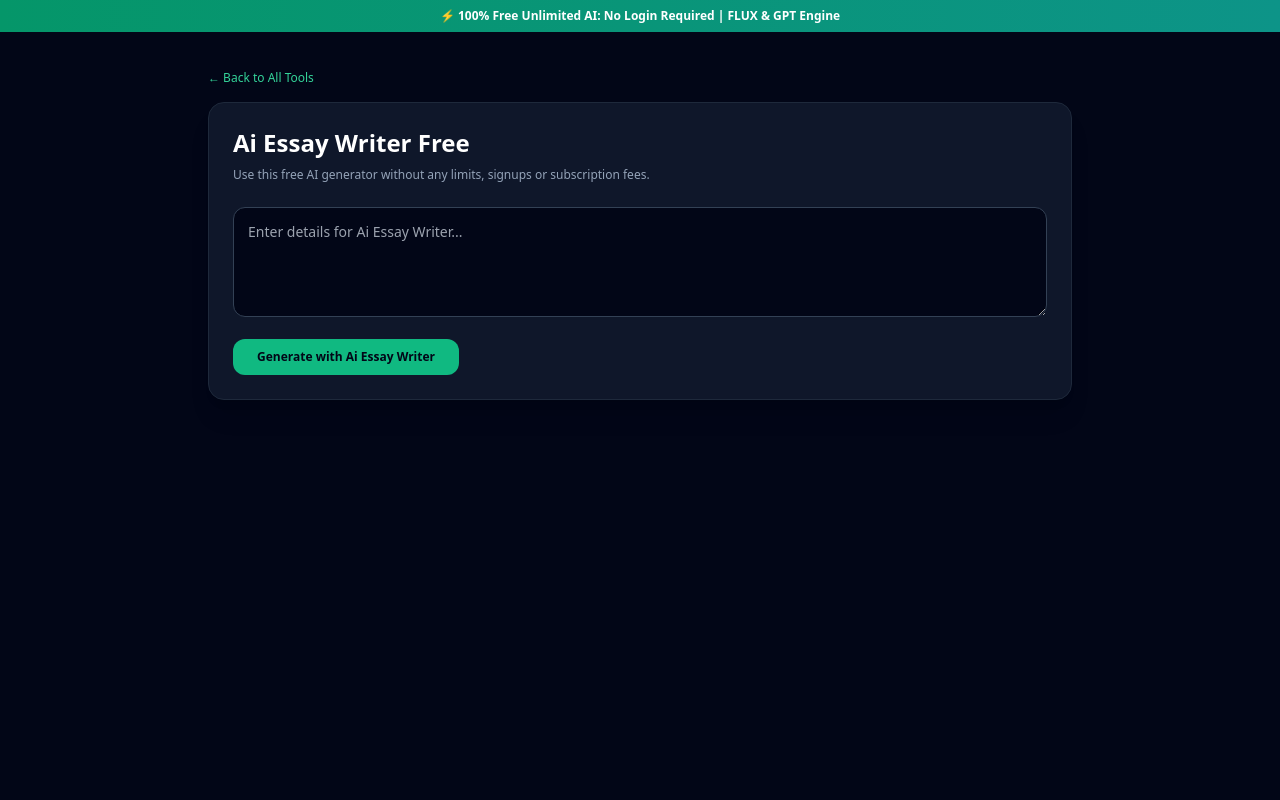
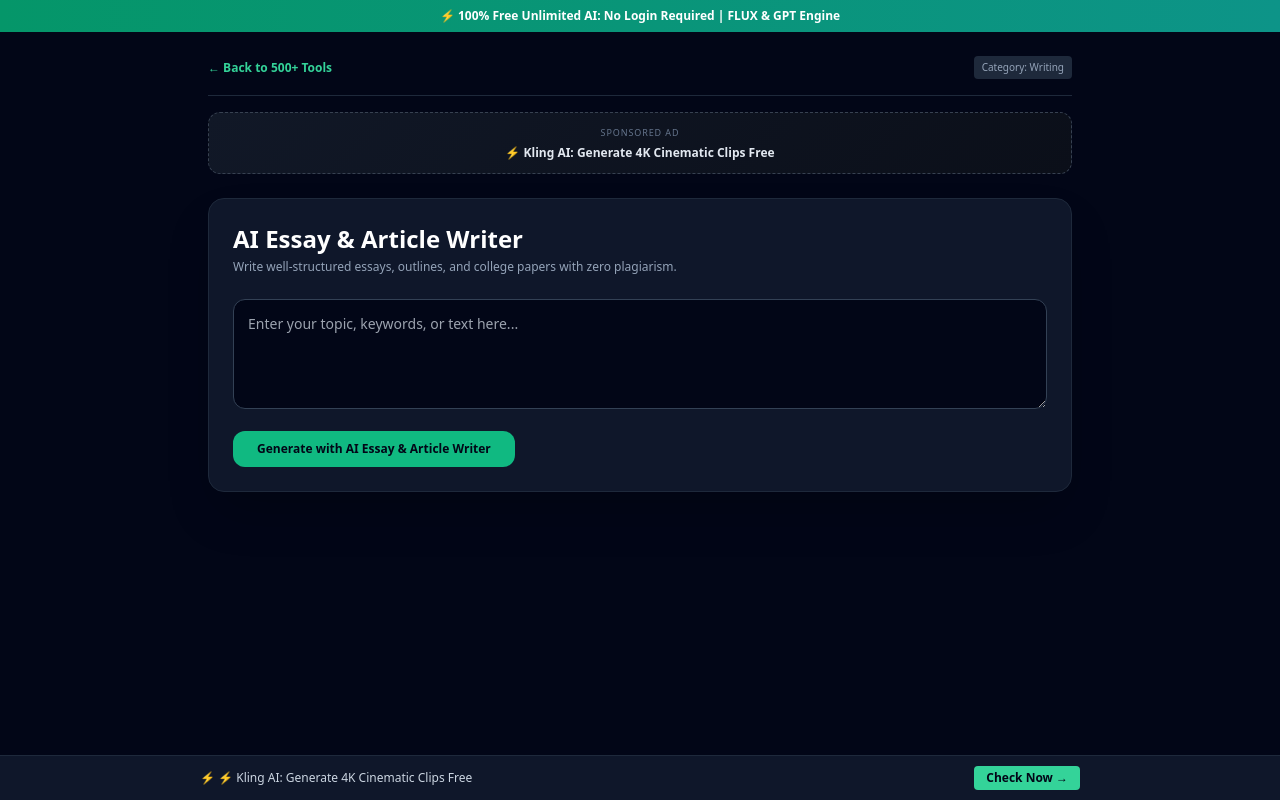
Before and after one commit to bhoopendramandoliya786-source/Ad-tools-, a Next.js app: page /tool/ai-essay-writer in a window 1280 px wide. Built offline with nearby package versions, Linux system fonts and the light colour scheme.

Commit message:
Update page.jsx

```diff
--- a/app/tool/[slug]/page.jsx
+++ b/app/tool/[slug]/page.jsx
@@ -1,60 +1,159 @@
 "use client";
 
-import { useState } from "react";
+import { useState, useEffect } from "react";
 import Link from "next/link";
+import toolsData from "@/data/tools.json";
 
 export default function DynamicToolPage({ params }) {
   const { slug } = params;
-  const toolName = slug.split("-").map(w => w.charAt(0).toUpperCase() + w.slice(1)).join(" ");
+  const tool = toolsData.find((t) => t.slug === slug) || {
+    name: slug.replace(/-/g, " "),
+    category: "General",
+    type: "text",
+    description: "Free unlimited AI utility tool without any signup.",
+    promptPrefix: "Respond helpfully to:"
+  };
+
   const [input, setInput] = useState("");
   const [output, setOutput] = useState("");
   const [loading, setLoading] = useState(false);
+  const [timer, setTimer] = useState(15);
+  const [adText, setAdText] = useState("⚡ Kling AI: Generate 4K Cinematic Clips Free");
 
-  const handleRun = async () => {
-    if (!input) return;
+  // Auto-refreshing ads simulation
+  useEffect(() => {
+    const ads = [
+      "⚡ Kling AI: Generate 4K Cinematic Clips Free",
+      "🔥 Host Unlimited Websites on Fast LiteSpeed NVMe (75% Off)",
+      "🎨 Adobe Firefly Vector AI: Free Beta Trial"
+    ];
+    let i = 0;
+    const interval = setInterval(() => {
+      i = (i + 1) % ads.length;
+      setAdText(ads[i]);
+    }, 15000);
+    return () => clearInterval(interval);
+  }, []);
+
+  const handleAction = async () => {
+    if (!input.trim()) return alert("Please enter your prompt/details!");
     setLoading(true);
     setOutput("");
+    setTimer(15);
 
-    try {
-      const res = await fetch(`https://text.pollinations.ai/${encodeURIComponent(`Act as an expert in ${toolName}. For this input: ${input}, provide a top-notch response:`)}`);
-      const data = await res.text();
-      setOutput(data);
-    } catch {
-      setOutput("Error processing request. Please try again.");
+    // 15s Timer to maximize ad viewing
+    const interval = setInterval(() => {
+      setTimer((prev) => {
+        if (prev <= 1) {
+          clearInterval(interval);
+          return 0;
+        }
+        return prev - 1;
+      });
+    }, 1000);
+
+    if (tool.type === "image") {
+      const promptText = `${input}, ${tool.promptSuffix || "high quality, 8k"}`;
+      const seed = Math.floor(Math.random() * 999999);
+      const url = `https://image.pollinations.ai/prompt/${encodeURIComponent(promptText)}?width=1024&height=1024&model=flux&seed=${seed}&nologo=true`;
+
+      const img = new Image();
+      img.src = url;
+      img.onload = () => {
+        clearInterval(interval);
+        setOutput(url);
+        setLoading(false);
+      };
+    } else {
+      try {
+        const fullPrompt = `${tool.promptPrefix || "Help with:"} ${input}`;
+        const res = await fetch(`https://text.pollinations.ai/${encodeURIComponent(fullPrompt)}`);
+        const text = await res.text();
+        clearInterval(interval);
+        setOutput(text);
+      } catch {
+        setOutput("Something went wrong. Please try again.");
+      }
+      setLoading(false);
     }
-    setLoading(false);
   };
 
   return (
-    <div className="max-w-4xl mx-auto px-4 py-8">
-      <Link href="/" className="text-xs text-emerald-400 hover:underline mb-4 inline-block">&larr; Back to All Tools</Link>
+    <div className="max-w-4xl mx-auto px-4 py-6 pb-28">
+      {/* Navigation */}
+      <div className="flex items-center justify-between border-b border-slate-800 pb-4 mb-4">
+        <Link href="/" className="text-xs text-emerald-400 font-bold hover:underline flex items-center gap-1">
+          &larr; Back to 500+ Tools
+        </Link>
+        <span className="text-[10px] bg-slate-800 text-slate-400 px-2 py-1 rounded">Category: {tool.category}</span>
+      </div>
 
-      <div className="bg-slate-900 border border-slate-800 rounded-2xl p-6 shadow-xl">
-        <h1 className="text-2xl font-bold text-white mb-2">{toolName} Free</h1>
-        <p className="text-xs text-slate-400 mb-6">Use this free AI generator without any limits, signups or subscription fees.</p>
+      {/* Top Ad Unit */}
+      <div className="ad-banner rounded-xl p-3 mb-6 text-center text-xs">
+        <span className="text-[9px] uppercase tracking-widest text-slate-500 block mb-1">Sponsored Ad</span>
+        <p className="font-bold text-slate-200">{adText}</p>
+      </div>
 
+      {/* Main Tool Card */}
+      <div className="bg-slate-900 border border-slate-800 rounded-2xl p-6 shadow-2xl">
+        <h1 className="text-2xl font-black text-white mb-1">{tool.name}</h1>
+        <p className="text-xs text-slate-400 mb-6">{tool.description}</p>
+
+        {/* Input box */}
         <textarea
           rows={4}
           value={input}
           onChange={(e) => setInput(e.target.value)}
-          placeholder={`Enter details for ${toolName}...`}
-          className="w-full bg-slate-950 border border-slate-700 rounded-xl p-3.5 text-sm focus:outline-none focus:border-emerald-400 mb-4"
+          placeholder={tool.type === "image" ? "Describe the image you want to generate..." : "Enter your topic, keywords, or text here..."}
+          className="w-full bg-slate-950 border border-slate-700 rounded-xl p-3.5 text-sm focus:outline-none focus:border-emerald-400 text-slate-100 mb-4"
         />
 
+        {/* Action Button */}
         <button
-          onClick={handleRun}
+          onClick={handleAction}
           disabled={loading}
-          className="bg-emerald-500 hover:bg-emerald-400 text-slate-950 font-bold px-6 py-2.5 rounded-xl text-xs transition"
+          className="w-full sm:w-auto bg-emerald-500 hover:bg-emerald-400 text-slate-950 font-black px-6 py-2.5 rounded-xl text-xs transition"
         >
-          {loading ? "Generating..." : `Generate with ${toolName}`}
+          {loading ? `AI Processing (${timer}s)...` : `Generate with ${tool.name}`}
         </button>
 
-        {output && (
+        {/* Outputs */}
+        {loading && (
+          <div className="mt-6 text-xs text-emerald-400 animate-pulse text-center">
+            Communicating with GPU cluster... Please do not close the window.
+          </div>
+        )}
+
+        {output && tool.type === "image" && (
+          <div className="mt-6 flex flex-col items-center">
+            <img src={output} alt="Generated AI Artwork" className="max-h-[450px] rounded-xl border border-slate-700 shadow-xl mb-3" />
+            <a
+              href={output}
+              target="_blank"
+              download="artwork.jpg"
+              className="bg-slate-800 hover:bg-slate-700 border border-slate-600 text-emerald-400 font-bold px-4 py-2 rounded-lg text-xs"
+            >
+              ⬇️ Download Full Resolution
+            </a>
+          </div>
+        )}
+
+        {output && tool.type !== "image" && (
           <div className="mt-6 bg-slate-950 border border-slate-800 p-4 rounded-xl text-xs text-slate-300 whitespace-pre-wrap leading-relaxed">
             {output}
           </div>
         )}
       </div>
+
+      {/* Sticky Bottom Ad */}
+      <div className="fixed bottom-0 inset-x-0 bg-slate-900 border-t border-slate-800 p-2.5 z-50">
+        <div className="max-w-4xl mx-auto flex items-center justify-between text-xs px-2">
+          <span className="truncate text-slate-300">⚡ {adText}</span>
+          <a href="https://klingai.com" target="_blank" className="bg-emerald-400 text-slate-950 font-bold px-3 py-1 rounded text-xs ml-2 whitespace-nowrap">
+            Check Now &rarr;
+          </a>
+        </div>
+      </div>
     </div>
   );
 }
```
